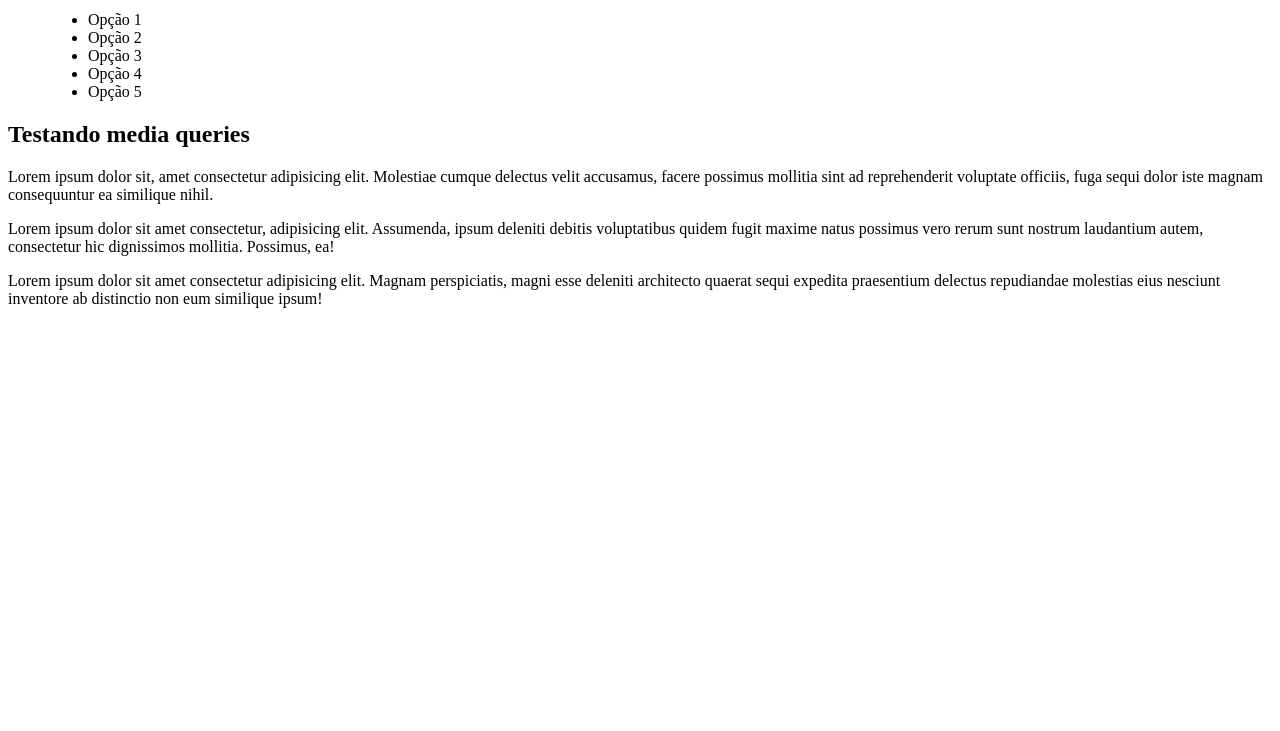
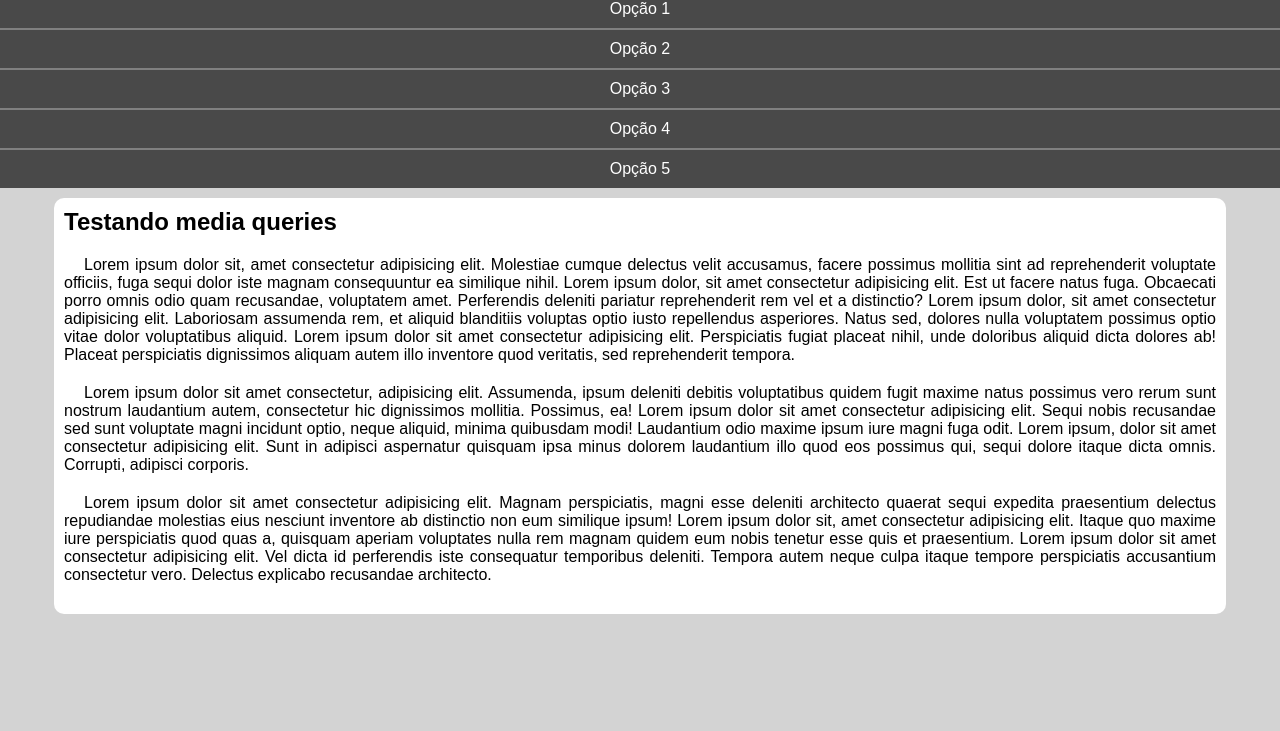
Before and after one commit to Henryttwoshoes/HTML, a plain HTML site: page Exercícios Curso em Vídeo/exercícios/ex026/mq005/index.html in a window 1280 px wide. Shown: the part 69-800 px from the top of the page. Drawn offline with Linux system fonts and the light colour scheme.

Commit message:
fiz a aula 10 do capítulo 25

```diff
--- a/Exercícios Curso em Vídeo/exercícios/ex026/mq005/estilos/style.css
+++ b/Exercícios Curso em Vídeo/exercícios/ex026/mq005/estilos/style.css
@@ -1 +1,61 @@
 @charset "UTF-8";
+
+* {
+    font-family: Arial, Helvetica, sans-serif;
+    margin: 0;
+    padding: 0;
+}
+
+body, html {
+    background-color: lightgray;
+}
+
+header {
+    background-color: gray;
+}
+
+header > h1 {
+    padding: 10px;
+    text-align: center;
+}
+
+menu {
+    display: block;
+}
+
+menu > ul {
+    list-style-type: none;
+}
+
+menu li {
+   display: block;
+   padding: 10px;
+   text-decoration: none;
+   text-align: center;
+   background-color: rgb(73, 73, 73);
+   color: white;
+   border-top: 2px solid gray;
+}
+
+menu li:hover {
+    background-color: rgb(189, 189, 189);
+}
+
+main {
+    width: 90vw;
+    background-color: white;
+    margin: auto;
+    padding: 10px;
+    border-radius: 10px;
+    margin-top: 10px;
+}
+
+article > h2 {
+    padding-bottom: 20px;
+}
+
+article > p {
+    text-align: justify;
+    margin-bottom: 20px;
+    text-indent: 20px;
+}
--- a/Exercícios Curso em Vídeo/exercícios/ex026/mq005/index.html
+++ b/Exercícios Curso em Vídeo/exercícios/ex026/mq005/index.html
@@ -22,9 +22,9 @@
     <main>
         <article>
             <h2>Testando media queries</h2>
-            <p>Lorem ipsum dolor sit, amet consectetur adipisicing elit. Molestiae cumque delectus velit accusamus, facere possimus mollitia sint ad reprehenderit voluptate officiis, fuga sequi dolor iste magnam consequuntur ea similique nihil.</p>
-            <p>Lorem ipsum dolor sit amet consectetur, adipisicing elit. Assumenda, ipsum deleniti debitis voluptatibus quidem fugit maxime natus possimus vero rerum sunt nostrum laudantium autem, consectetur hic dignissimos mollitia. Possimus, ea!</p>
-            <p>Lorem ipsum dolor sit amet consectetur adipisicing elit. Magnam perspiciatis, magni esse deleniti architecto quaerat sequi expedita praesentium delectus repudiandae molestias eius nesciunt inventore ab distinctio non eum similique ipsum!</p>
+            <p>Lorem ipsum dolor sit, amet consectetur adipisicing elit. Molestiae cumque delectus velit accusamus, facere possimus mollitia sint ad reprehenderit voluptate officiis, fuga sequi dolor iste magnam consequuntur ea similique nihil. Lorem ipsum dolor, sit amet consectetur adipisicing elit. Est ut facere natus fuga. Obcaecati porro omnis odio quam recusandae, voluptatem amet. Perferendis deleniti pariatur reprehenderit rem vel et a distinctio? Lorem ipsum dolor, sit amet consectetur adipisicing elit. Laboriosam assumenda rem, et aliquid blanditiis voluptas optio iusto repellendus asperiores. Natus sed, dolores nulla voluptatem possimus optio vitae dolor voluptatibus aliquid. Lorem ipsum dolor sit amet consectetur adipisicing elit. Perspiciatis fugiat placeat nihil, unde doloribus aliquid dicta dolores ab! Placeat perspiciatis dignissimos aliquam autem illo inventore quod veritatis, sed reprehenderit tempora.</p>
+            <p>Lorem ipsum dolor sit amet consectetur, adipisicing elit. Assumenda, ipsum deleniti debitis voluptatibus quidem fugit maxime natus possimus vero rerum sunt nostrum laudantium autem, consectetur hic dignissimos mollitia. Possimus, ea! Lorem ipsum dolor sit amet consectetur adipisicing elit. Sequi nobis recusandae sed sunt voluptate magni incidunt optio, neque aliquid, minima quibusdam modi! Laudantium odio maxime ipsum iure magni fuga odit. Lorem ipsum, dolor sit amet consectetur adipisicing elit. Sunt in adipisci aspernatur quisquam ipsa minus dolorem laudantium illo quod eos possimus qui, sequi dolore itaque dicta omnis. Corrupti, adipisci corporis.</p>
+            <p>Lorem ipsum dolor sit amet consectetur adipisicing elit. Magnam perspiciatis, magni esse deleniti architecto quaerat sequi expedita praesentium delectus repudiandae molestias eius nesciunt inventore ab distinctio non eum similique ipsum! Lorem ipsum dolor sit, amet consectetur adipisicing elit. Itaque quo maxime iure perspiciatis quod quas a, quisquam aperiam voluptates nulla rem magnam quidem eum nobis tenetur esse quis et praesentium. Lorem ipsum dolor sit amet consectetur adipisicing elit. Vel dicta id perferendis iste consequatur temporibus deleniti. Tempora autem neque culpa itaque tempore perspiciatis accusantium consectetur vero. Delectus explicabo recusandae architecto.</p>
         </article>
     </main>
 </body>
```
